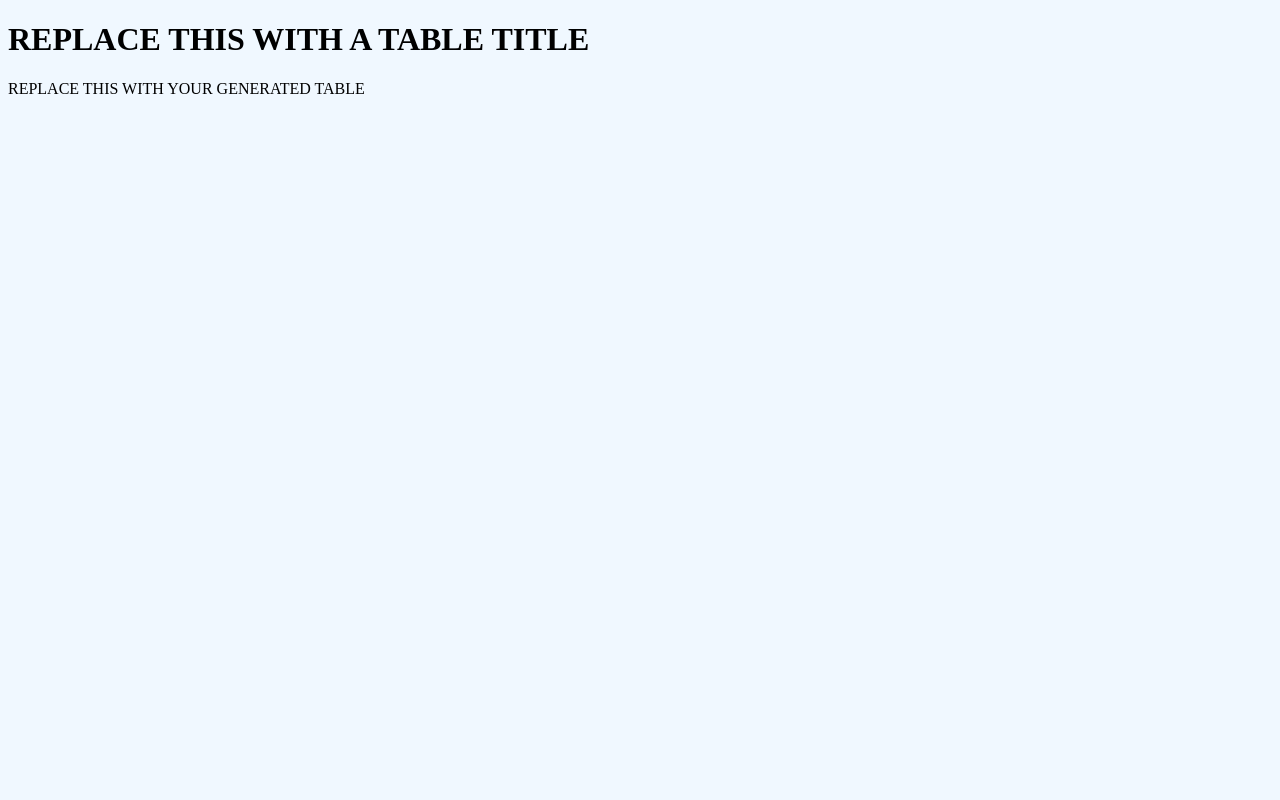
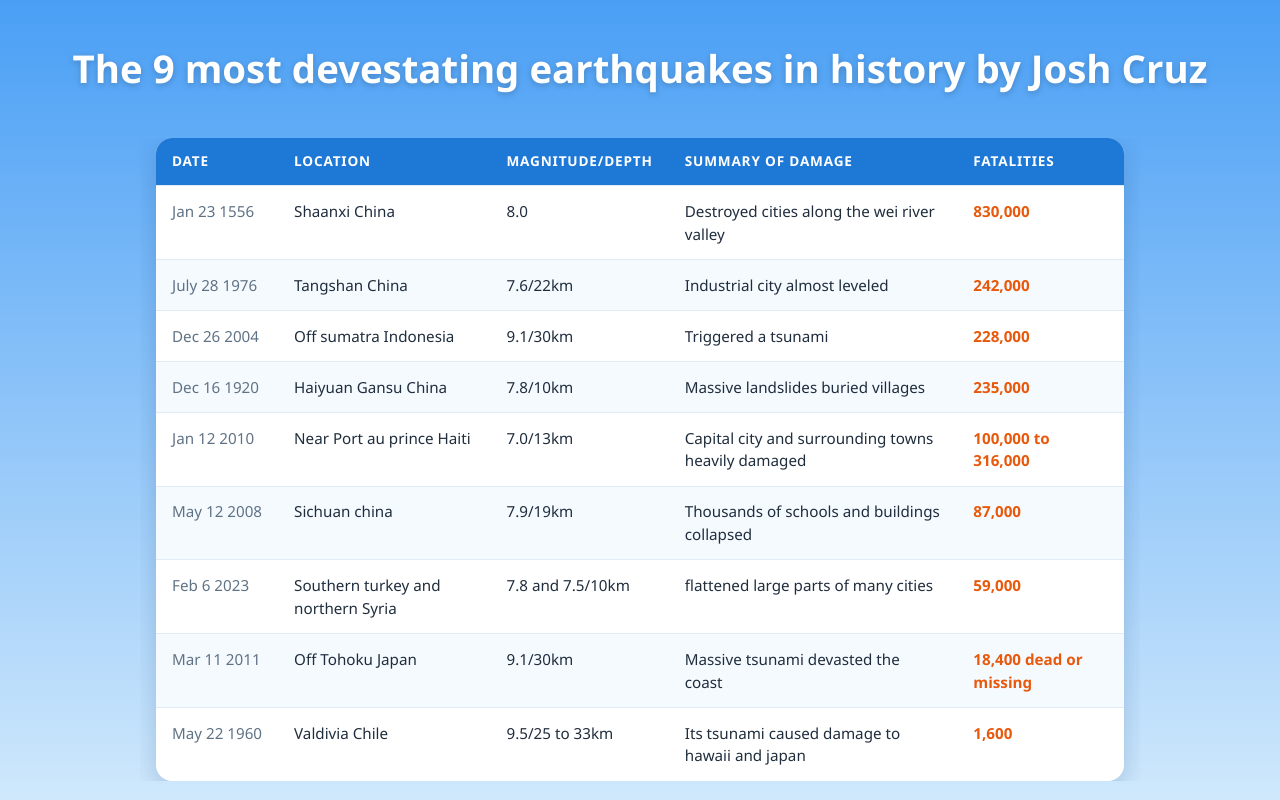
Before and after one commit to rvcc-grid/fa26-tables-Jcruz34-Muaythai, a plain HTML site: page index.html in a window 1280 px wide. Drawn offline with Linux system fonts and the light colour scheme.

Commit message:
adding table

```diff
--- a/index.html
+++ b/index.html
@@ -3,11 +3,94 @@
   <head>
     <meta charset="UTF-8" />
     <meta name="viewport" content="width=device-width, initial-scale=1.0" />
-    <title>Table</title>
+    <title>Josh's Seismic Station</title>
     <link rel="stylesheet" href="style.css" />
   </head>
   <body>
-    <h1>REPLACE THIS WITH A TABLE TITLE</h1>
-    <div class="table-container">REPLACE THIS WITH YOUR GENERATED TABLE</div>
+    <h1>The 9 most devestating earthquakes in history by Josh Cruz</h1>
+    <div class="table-container"><style>
+.tg{border-collapse:collapse}
+.tg td{border:1px solid black;font-family:Arial, sans-serif;font-size:14px;padding:10px 5px;text-align:left;
+  vertical-align:top;word-break:normal}
+.tg th{border:1px solid black;font-family:Arial, sans-serif;font-size:14px;font-weight:normal;padding:10px 5px;
+  text-align:left;vertical-align:top;word-break:normal}
+</style>
+<section id="data">
+<table class="tg"><thead>
+  <tr>
+    <th>Date</th>
+    <th>Location</th>
+    <th>Magnitude/Depth</th>
+    <th>Summary of Damage</th>
+    <th>Fatalities</th>
+  </tr>
+</thead>
+<tbody>
+  <tr>
+    <td>Jan 23 1556</td>
+    <td>Shaanxi China</td>
+    <td>8.0</td>
+    <td>Destroyed cities along the wei river valley</td>
+    <td>830,000</td>
+  </tr>
+  <tr>
+    <td>July 28 1976</td>
+    <td>Tangshan China</td>
+    <td>7.6/22km</td>
+    <td>Industrial city almost leveled</td>
+    <td>242,000</td>
+  </tr>
+  <tr>
+    <td>Dec 26 2004</td>
+    <td>Off sumatra Indonesia</td>
+    <td>9.1/30km</td>
+    <td>Triggered a tsunami</td>
+    <td>228,000</td>
+  </tr>
+  <tr>
+    <td>Dec 16 1920</td>
+    <td>Haiyuan Gansu China</td>
+    <td>7.8/10km</td>
+    <td>Massive landslides buried villages</td>
+    <td>235,000</td>
+  </tr>
+  <tr>
+    <td>Jan 12 2010</td>
+    <td>Near Port au prince Haiti</td>
+    <td>7.0/13km</td>
+    <td>Capital city and surrounding towns heavily damaged</td>
+    <td>100,000 to 316,000</td>
+  </tr>
+  <tr>
+    <td>May 12 2008</td>
+    <td>Sichuan china</td>
+    <td>7.9/19km</td>
+    <td>Thousands of schools and buildings collapsed</td>
+    <td>87,000</td>
+  </tr>
+  <tr>
+    <td>Feb 6 2023</td>
+    <td>Southern turkey and northern Syria</td>
+    <td>7.8 and 7.5/10km</td>
+    <td>flattened large parts of many cities </td>
+    <td>59,000</td>
+  </tr>
+  <tr>
+    <td>Mar 11 2011</td>
+    <td>Off Tohoku Japan</td>
+    <td>9.1/30km</td>
+    <td>Massive tsunami devasted the coast</td>
+    <td>18,400 dead or missing</td>
+  </tr>
+  <tr>
+    <td>May 22 1960</td>
+    <td>Valdivia Chile</td>
+    <td>9.5/25 to 33km</td>
+    <td>Its tsunami caused damage to hawaii and japan</td>
+    <td>1,600</td>
+  </tr>
+</tbody>
+</table></div>
+</section>
   </body>
 </html>
--- a/style.css
+++ b/style.css
@@ -1,3 +1,117 @@
 body {
   background-color: aliceblue;
 }
+:root {
+  --sky-top: #4a9ff5;
+  --sky-bottom: #cfe8fc;
+  --card: #ffffff;
+  --ink: #1f2d3d;
+  --muted: #5f7285;
+  --line: #e1ebf5;
+  --accent: #1e78d6;
+  --warm: #e8590c;
+}
+
+* { box-sizing: border-box; }
+
+body {
+  margin: 0;
+  min-height: 100vh;
+  background: linear-gradient(var(--sky-top), var(--sky-bottom)) fixed;
+  color: var(--ink);
+  font-family: "Segoe UI", Roboto, Helvetica, Arial, sans-serif;
+  line-height: 1.5;
+}
+
+/* Title */
+h1 {
+  margin: 0;
+  padding: 2.5rem 1rem 1rem;
+  text-align: center;
+  font-size: clamp(1.5rem, 4vw, 2.4rem);
+  font-weight: 600;
+  color: #ffffff;
+  text-shadow: 0 2px 6px rgba(0, 0, 0, 0.2);
+}
+
+h1::before {
+
+  display: block;
+  margin-bottom: 0.4rem;
+  font-size: 0.9rem;
+  font-weight: 400;
+  letter-spacing: 0.15em;
+  text-transform: uppercase;
+  color: rgba(255, 255, 255, 0.9);
+}
+
+
+.table-container {
+  max-width: 1000px;
+  margin: 1.5rem auto 3rem;
+  padding: 0 1rem;
+  overflow-x: auto;
+}
+
+#data {
+  min-width: 800px;
+  background: var(--card);
+  border-radius: 16px;
+  box-shadow: 0 8px 24px rgba(20, 60, 110, 0.2);
+  overflow: hidden;
+}
+
+
+.table-container .tg {
+  width: 100%;
+  border-collapse: collapse;
+}
+
+.table-container .tg th,
+.table-container .tg td {
+  padding: 0.85rem 1rem;
+  border: none;
+  border-bottom: 1px solid var(--line);
+  font-family: "Segoe UI", Roboto, Helvetica, Arial, sans-serif;
+  font-size: 0.95rem;
+  text-align: left;
+  vertical-align: top;
+  color: var(--ink);
+}
+
+.table-container .tg th {
+  background: var(--accent);
+  color: #ffffff;
+  font-weight: 600;
+  font-size: 0.85rem;
+  text-transform: uppercase;
+  letter-spacing: 0.06em;
+}
+
+.table-container .tg tbody tr:last-child td {
+  border-bottom: none;
+}
+
+.table-container .tg tbody tr:nth-child(even) td {
+  background: #f5faff;
+}
+
+.table-container .tg tbody tr:hover td {
+  background: #e3f1ff;
+}
+
+
+.table-container .tg td:first-child {
+  color: var(--muted);
+  white-space: nowrap;
+}
+
+.table-container .tg td:last-child {
+  color: var(--warm);
+  font-weight: 600;
+}
+
+@media (max-width: 600px) {
+  h1 { padding-top: 1.5rem; }
+  .table-container { margin-top: 1rem; }
+}
```
